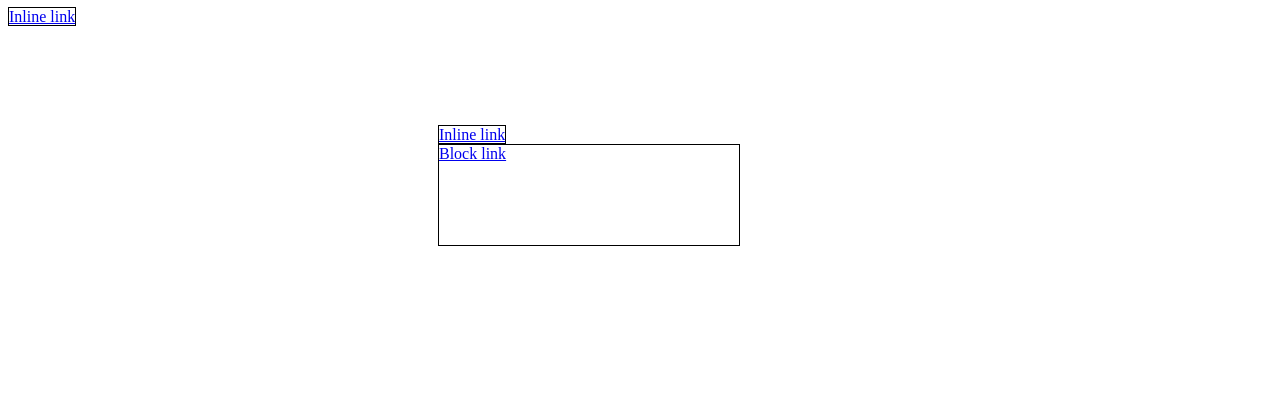
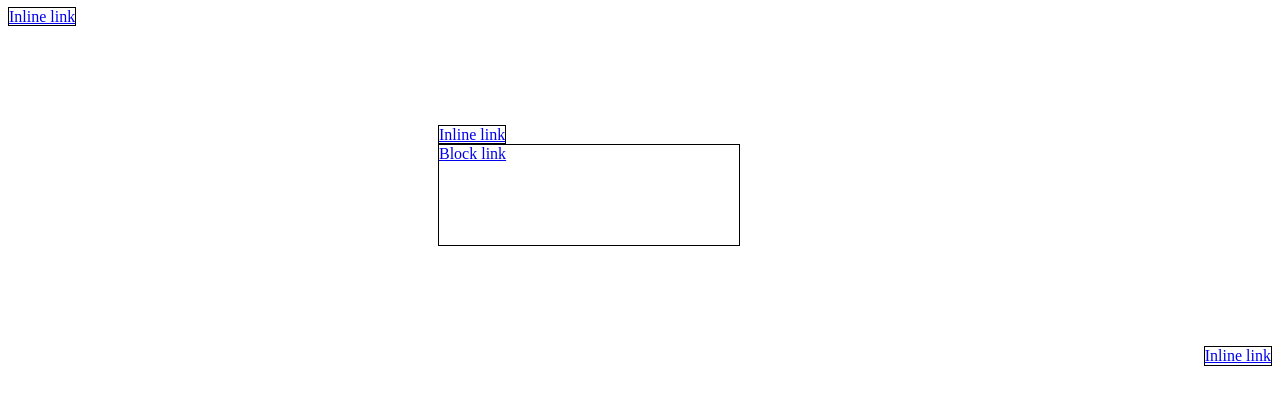
Before and after one commit to bezet/tooltip, a website: page docs/index.html in a window 1280 px wide. Drawn offline with Linux system fonts and the light colour scheme.

Commit message:
Add right aligned anchor

```diff
--- a/docs/index.html
+++ b/docs/index.html
@@ -22,6 +22,11 @@
             border: 1px solid #000;
         }
 
+        .anchor--right-aligned {
+          float: right;
+          width: initial;
+        }
+
         .anchor--block {
             display: block;
             height: 100px;
@@ -36,6 +41,8 @@
         <a class="anchor anchor--block" href="#" title="Block link title tooltip">Block link</a>
     </div>
 
+    <a class="anchor anchor--right-aligned" href="#" title="Inline link title tooltip">Inline link</a>
+
     <script type="text/javascript" src="../dist/tooltip.js"></script>
     <script type="text/javascript">
         var myTooltip = new Tooltip();
```
